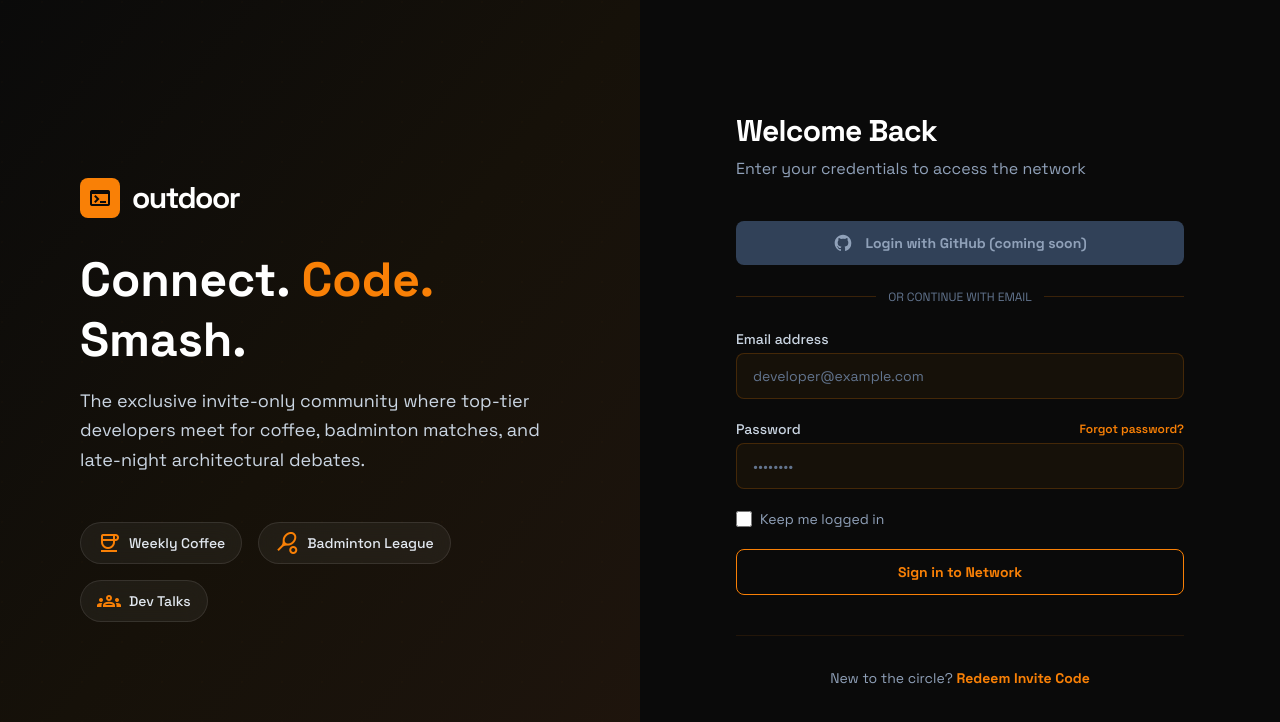
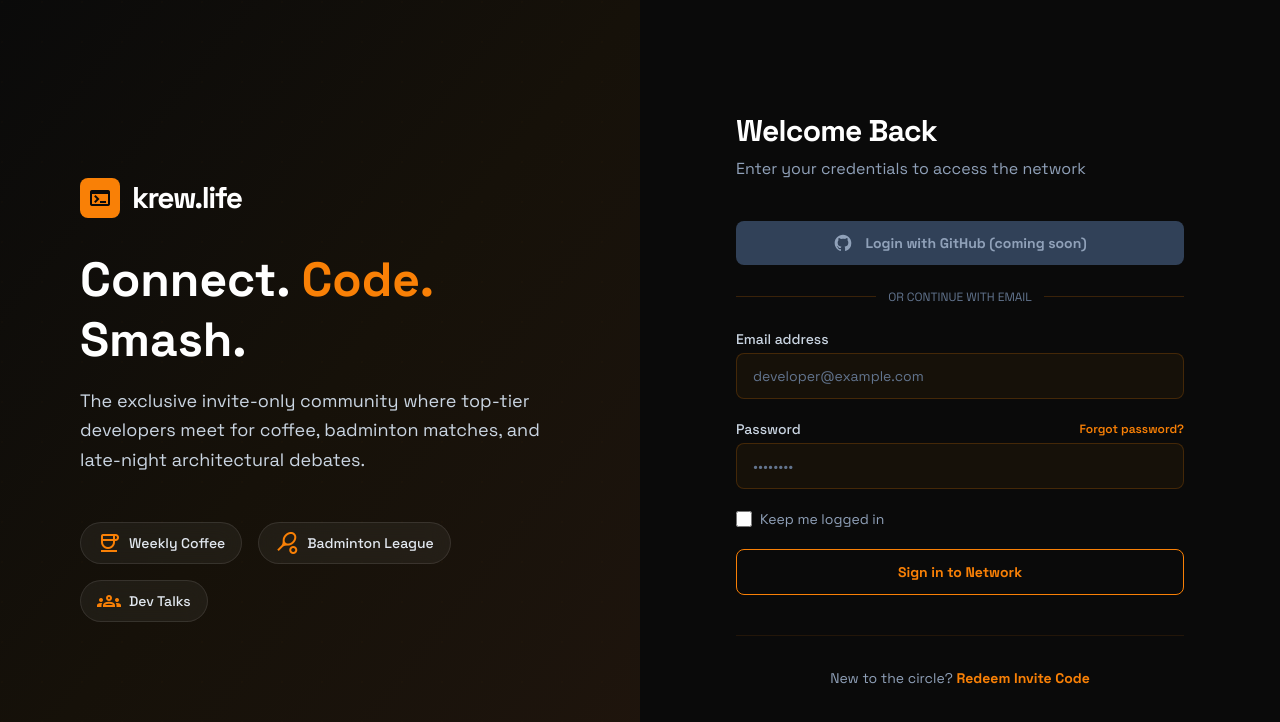
Before and after one commit to hskci25/outdoor, a React (Vite) app in the folder frontend/: page /login in a window 1280 px wide. Shown: the top 722 px of the page. Built offline with nearby package versions, Linux system fonts and the light colour scheme; no server answers.

Commit message:
updateed design with krew

```diff
--- a/frontend/index.html
+++ b/frontend/index.html
@@ -8,7 +8,7 @@
     <link rel="preconnect" href="https://fonts.gstatic.com" crossorigin />
     <link href="https://fonts.googleapis.com/css2?family=Space+Grotesk:wght@300;400;500;600;700&display=swap" rel="stylesheet" />
     <link href="https://fonts.googleapis.com/css2?family=Material+Symbols+Outlined:opsz,wght,FILL,GRAD@24,400,0,0" rel="stylesheet" />
-    <title>Outdoor — Developer matching</title>
+    <title>krew.life — Developer matching</title>
   </head>
   <body>
     <div id="root"></div>
--- a/frontend/src/components/Layout.tsx
+++ b/frontend/src/components/Layout.tsx
@@ -67,7 +67,7 @@ export function Layout() {
             <span className="material-symbols-outlined font-bold">terminal</span>
           </div>
           <div>
-            <h1 className="text-lg font-bold leading-tight tracking-tight text-white">outdoor</h1>
+            <h1 className="text-lg font-bold leading-tight tracking-tight text-white">krew.life</h1>
             <p className="text-[10px] text-slate-500 uppercase tracking-widest font-bold">Invite-only access</p>
           </div>
         </div>
--- a/frontend/src/pages/Events.tsx
+++ b/frontend/src/pages/Events.tsx
@@ -103,7 +103,7 @@ export function Events() {
         <span className="text-primary font-bold tracking-widest text-xs uppercase">MATCH CONFIRMED</span>
         <h1 className="text-white text-4xl md:text-5xl font-black tracking-tight">Your Session is Ready</h1>
         <p className="text-slate-400 text-lg">
-          Your badminton session has been fully funded by outdoor. See you there!
+          Your badminton session has been fully funded by krew.life. See you there!
         </p>
       </div>
 
@@ -151,7 +151,7 @@ export function Events() {
               </div>
             </div>
             <div className="bg-primary/10 px-6 md:px-8 py-3 border-t border-white/5 flex flex-wrap justify-between items-center gap-2">
-              <span className="text-primary text-xs font-bold uppercase tracking-tighter">Powered by outdoor</span>
+              <span className="text-primary text-xs font-bold uppercase tracking-tighter">Powered by krew.life</span>
               <span className="text-slate-500 text-xs">Valid until session date</span>
             </div>
           </div>
@@ -218,7 +218,7 @@ export function Events() {
               <div className="bg-primary/5 rounded-lg p-4 flex gap-3 border border-primary/20">
                 <span className="material-symbols-outlined text-primary">payments</span>
                 <p className="text-xs text-slate-300 leading-relaxed">
-                  <strong className="text-primary">outdoor guarantee:</strong> You won&apos;t be charged for any
+                  <strong className="text-primary">krew.life guarantee:</strong> You won&apos;t be charged for any
                   services included in this session package.
                 </p>
               </div>
--- a/frontend/src/pages/Landing.tsx
+++ b/frontend/src/pages/Landing.tsx
@@ -31,7 +31,7 @@ export function Landing() {
         <header className="flex items-center justify-between border-b border-primary/20 px-4 md:px-10 py-6">
           <div className="flex items-center gap-4">
             <span className="material-symbols-outlined text-3xl text-primary">terminal</span>
-            <h2 className="text-slate-100 text-xl font-bold tracking-tight">outdoor</h2>
+            <h2 className="text-slate-100 text-xl font-bold tracking-tight">krew.life</h2>
           </div>
           <div className="flex items-center gap-6 md:gap-9">
             <Link to="/login" className="text-slate-400 hover:text-primary transition-colors text-sm font-medium hidden md:inline">
@@ -104,7 +104,7 @@ export function Landing() {
         </main>
 
         <footer className="mt-auto py-10 px-4 flex flex-col md:flex-row justify-between items-center gap-6 border-t border-primary/10">
-          <p className="text-slate-500 text-xs font-medium">© 2025 OUTDOOR. ALL RIGHTS RESERVED.</p>
+          <p className="text-slate-500 text-xs font-medium">© 2025 KREW.LIFE. ALL RIGHTS RESERVED.</p>
           <div className="flex gap-6">
             <a href="#" className="text-slate-500 hover:text-primary transition-colors text-xs font-bold uppercase tracking-widest">Privacy</a>
             <a href="#" className="text-slate-500 hover:text-primary transition-colors text-xs font-bold uppercase tracking-widest">Status</a>
--- a/frontend/src/pages/Login.tsx
+++ b/frontend/src/pages/Login.tsx
@@ -38,7 +38,7 @@ export function Login() {
             <div className="size-10 bg-primary rounded-lg flex items-center justify-center text-[#0a0a0a]">
               <span className="material-symbols-outlined font-bold text-2xl">terminal</span>
             </div>
-            <h2 className="text-3xl font-black tracking-tighter text-white">outdoor</h2>
+            <h2 className="text-3xl font-black tracking-tighter text-white">krew.life</h2>
           </Link>
           <div className="space-y-4">
             <h1 className="text-5xl font-black leading-tight text-white">
@@ -177,7 +177,7 @@ export function Login() {
             <span className="material-symbols-outlined text-xs font-bold">terminal</span>
           </div>
           <Link to="/" className="font-bold text-white">
-            outdoor
+            krew.life
           </Link>
         </div>
       </div>
--- a/frontend/src/pages/Onboarding.tsx
+++ b/frontend/src/pages/Onboarding.tsx
@@ -145,7 +145,7 @@ export function Onboarding() {
         <div className="flex items-center gap-4">
           <span className="material-symbols-outlined text-primary text-3xl">terminal</span>
           <h2 className="text-white text-lg font-bold tracking-tight uppercase font-mono">
-            outdoor<span className="text-primary animate-pulse">_</span>
+            krew.life<span className="text-primary animate-pulse">_</span>
           </h2>
         </div>
         <div className="flex items-center gap-6">
@@ -280,7 +280,7 @@ export function Onboarding() {
               <div className="bg-[#0a0a0a] p-6 rounded-lg border border-[#262626] relative overflow-hidden">
                 <div className="absolute top-0 left-0 w-1 h-full bg-primary" />
                 <p className="font-mono text-sm text-slate-300 leading-relaxed whitespace-pre-wrap">
-                  <span className="text-primary font-bold">root@outdoor:~$</span> cat description.txt{'\n\n'}
+                  <span className="text-primary font-bold">root@krew.life:~$</span> cat description.txt{'\n\n'}
                   {bio || "Add a bio in your profile to tell others what you're into."}
                 </p>
               </div>
@@ -458,7 +458,7 @@ export function Onboarding() {
 
       <footer className="border-t border-[#262626] py-6 flex flex-col items-center gap-4 bg-[#0a0a0a] mt-auto">
         <div className="flex items-center gap-6 flex-wrap justify-center">
-          <p className="text-slate-600 text-[10px] font-bold uppercase tracking-widest font-mono">outdoor</p>
+          <p className="text-slate-600 text-[10px] font-bold uppercase tracking-widest font-mono">krew.life</p>
           <div className="size-1 rounded-full bg-primary/50" />
           <Link to="/app" className="text-primary text-[10px] font-bold uppercase tracking-widest font-mono hover:underline">
             Dashboard
--- a/frontend/src/pages/Register.tsx
+++ b/frontend/src/pages/Register.tsx
@@ -44,7 +44,7 @@ export function Register() {
       <header className="border-b border-primary/20 px-4 md:px-10 py-6">
         <Link to="/" className="flex items-center gap-4 w-fit">
           <span className="material-symbols-outlined text-3xl text-primary">terminal</span>
-          <h2 className="text-slate-100 text-xl font-bold tracking-tight">outdoor</h2>
+          <h2 className="text-slate-100 text-xl font-bold tracking-tight">krew.life</h2>
         </Link>
       </header>
       <main className="flex-1 flex items-center justify-center px-4 py-12">
```
